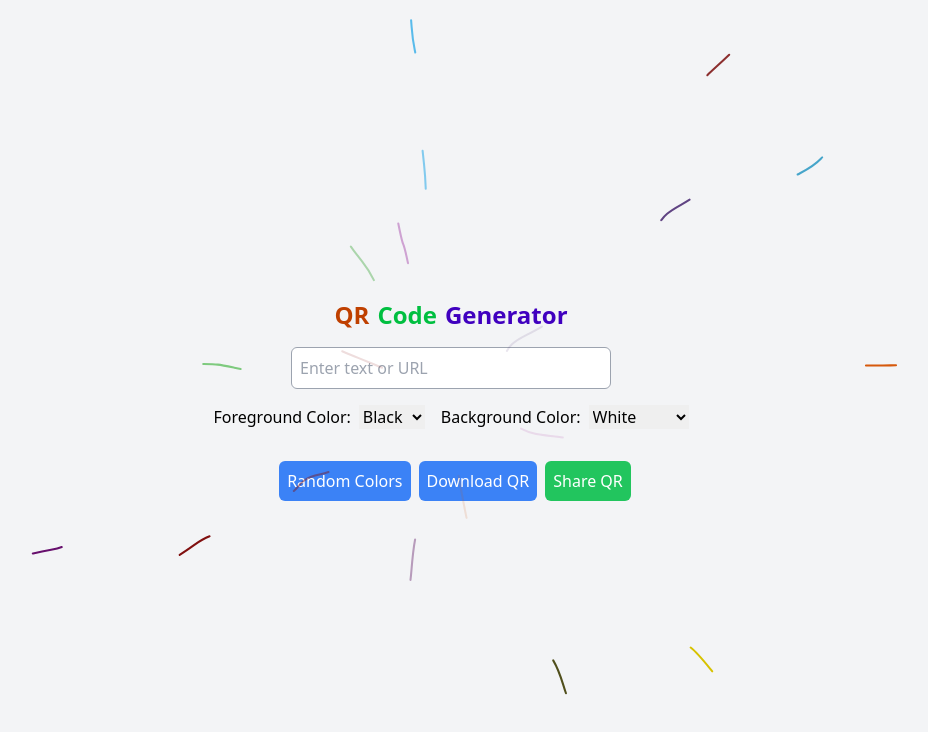
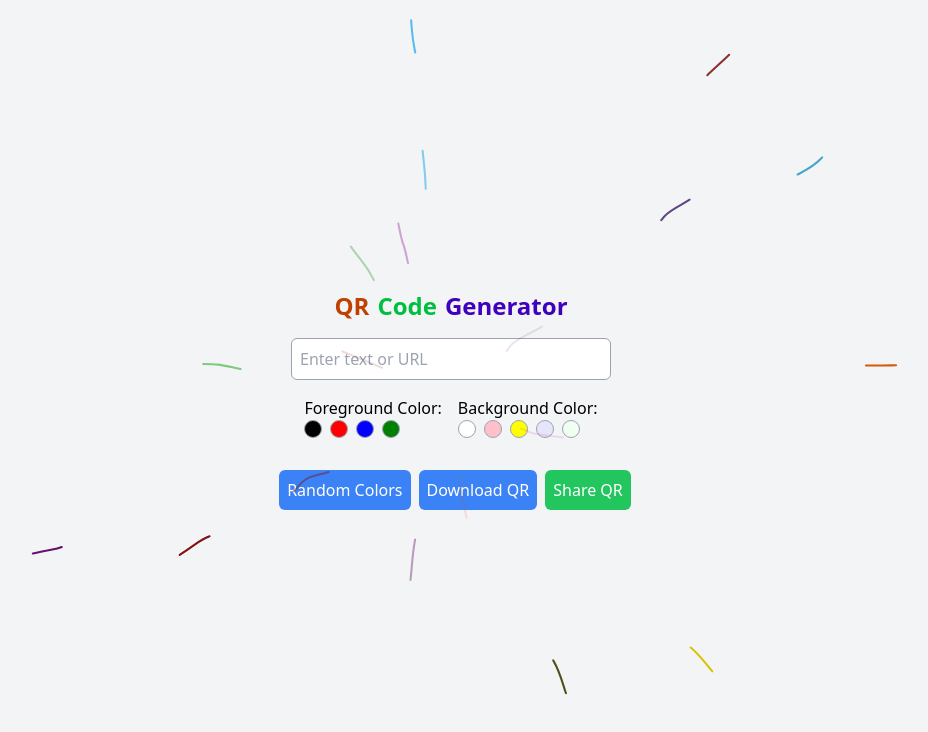
Before and after one commit to Aapush01/QReasy, a React (Vite) app: page / in a window 1280 px wide. Shown: the top 732 px of the page, without its empty margins (189-1117 px from the left). Built offline with nearby package versions, Linux system fonts and the light colour scheme.

Commit message:
[treat]:updated dropdown box

```diff
--- a/src/components/QRCodeGenerator.tsx
+++ b/src/components/QRCodeGenerator.tsx
@@ -8,13 +8,12 @@ import { BackgroundLines } from "../components/ui/BackgroundLines";
 
 // Predefined list of colors
 const fgColors = ["Black", "Red", "Blue", "Green"]; // Foreground colors
-
 const bgColors = ["White", "Pink", "Yellow", "Lavender", "Honeydew"]; // Background colors
 
 const QRCodeGenerator: React.FC = () => {
   const [inputText, setInputText] = useState<string>("");
-  const [fgColor, setFgColor] = useState<string>("black"); // Foreground color default
-  const [bgColor, setBgColor] = useState<string>("white"); // Background color default
+  const [fgColor, setFgColor] = useState<string>("black");
+  const [bgColor, setBgColor] = useState<string>("white");
   const qrRef = useRef<HTMLDivElement>(null);
 
   // Handle input text change
@@ -23,13 +22,13 @@ const QRCodeGenerator: React.FC = () => {
   };
 
   // Handle foreground color change
-  const handleFgColorChange = (e: ChangeEvent<HTMLSelectElement>): void => {
-    setFgColor(e.target.value);
+  const handleFgColorChange = (color: string): void => {
+    setFgColor(color);
   };
 
   // Handle background color change
-  const handleBgColorChange = (e: ChangeEvent<HTMLSelectElement>): void => {
-    setBgColor(e.target.value);
+  const handleBgColorChange = (color: string): void => {
+    setBgColor(color);
   };
 
   // Random color generator
@@ -116,33 +115,31 @@ const QRCodeGenerator: React.FC = () => {
         <div className="flex gap-4 mb-4">
           <div>
             <label htmlFor="fgColor">Foreground Color:</label>
-            <select
-              id="fgColor"
-              value={fgColor}
-              onChange={handleFgColorChange}
-              className="ml-2"
-            >
+            <div className="flex space-x-2">
               {fgColors.map((color) => (
-                <option key={color} value={color}>
-                  {color}
-                </option>
+                <button
+                  key={color}
+                  value={color}
+                  onClick={() => handleFgColorChange(color)}
+                  className={`p-2 rounded-full border border-gray-400 ${color === fgColor ? 'bg-gray-200' : 'bg-gray-300'}`}
+                  style={{ backgroundColor: color }} // Set button background to color
+                />
               ))}
-            </select>
+            </div>
           </div>
           <div>
             <label htmlFor="bgColor">Background Color:</label>
-            <select
-              id="bgColor"
-              value={bgColor}
-              onChange={handleBgColorChange}
-              className="ml-2"
-            >
+            <div className="flex space-x-2">
               {bgColors.map((color) => (
-                <option key={color} value={color}>
-                  {color}
-                </option>
+                <button
+                  key={color}
+                  value={color}
+                  onClick={() => handleBgColorChange(color)}
+                  className={`p-2 rounded-full border border-gray-400 ${color === bgColor ? 'bg-gray-200' : 'bg-gray-300'}`}
+                  style={{ backgroundColor: color }} // Set button background to color
+                />
               ))}
-            </select>
+            </div>
           </div>
         </div>
 
```
